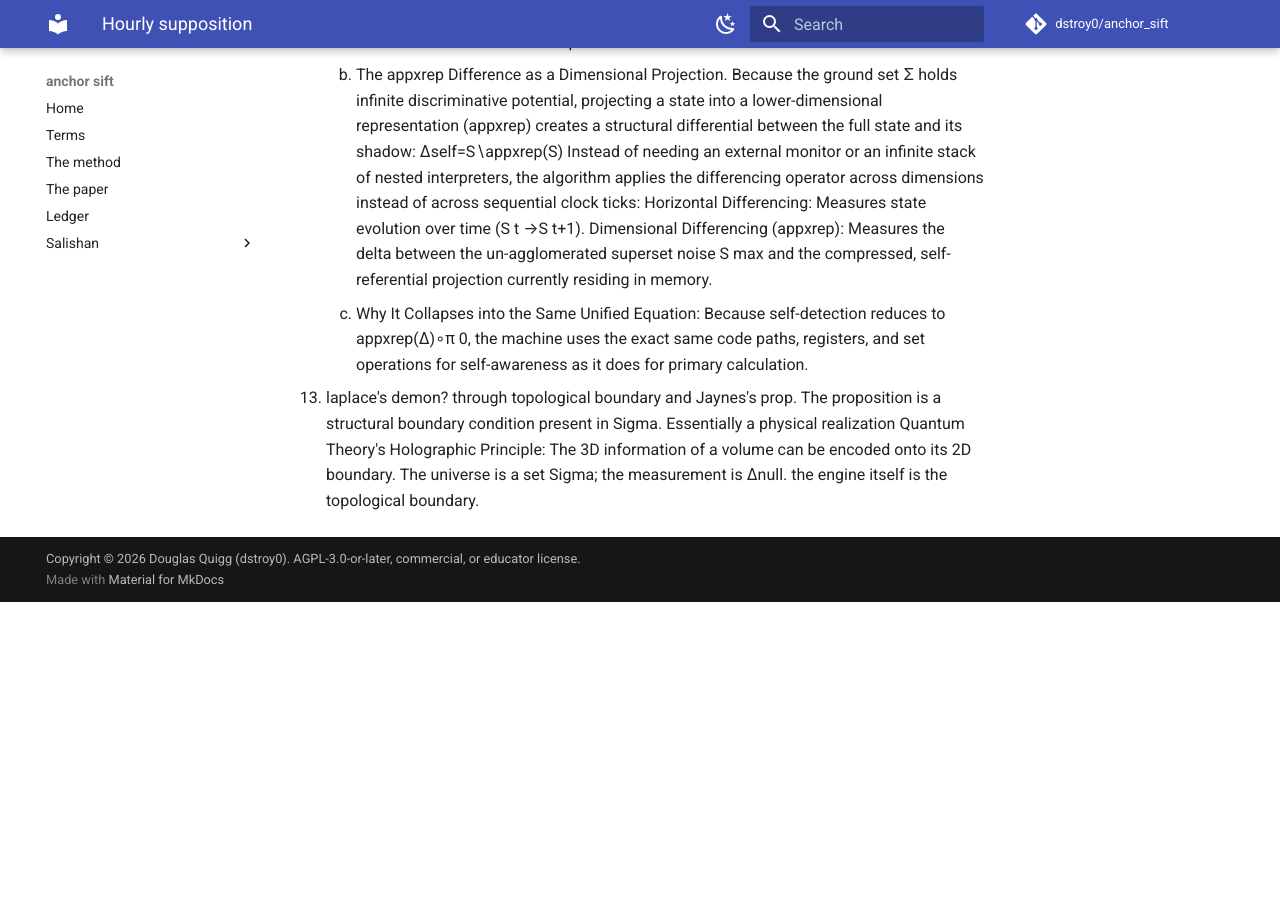
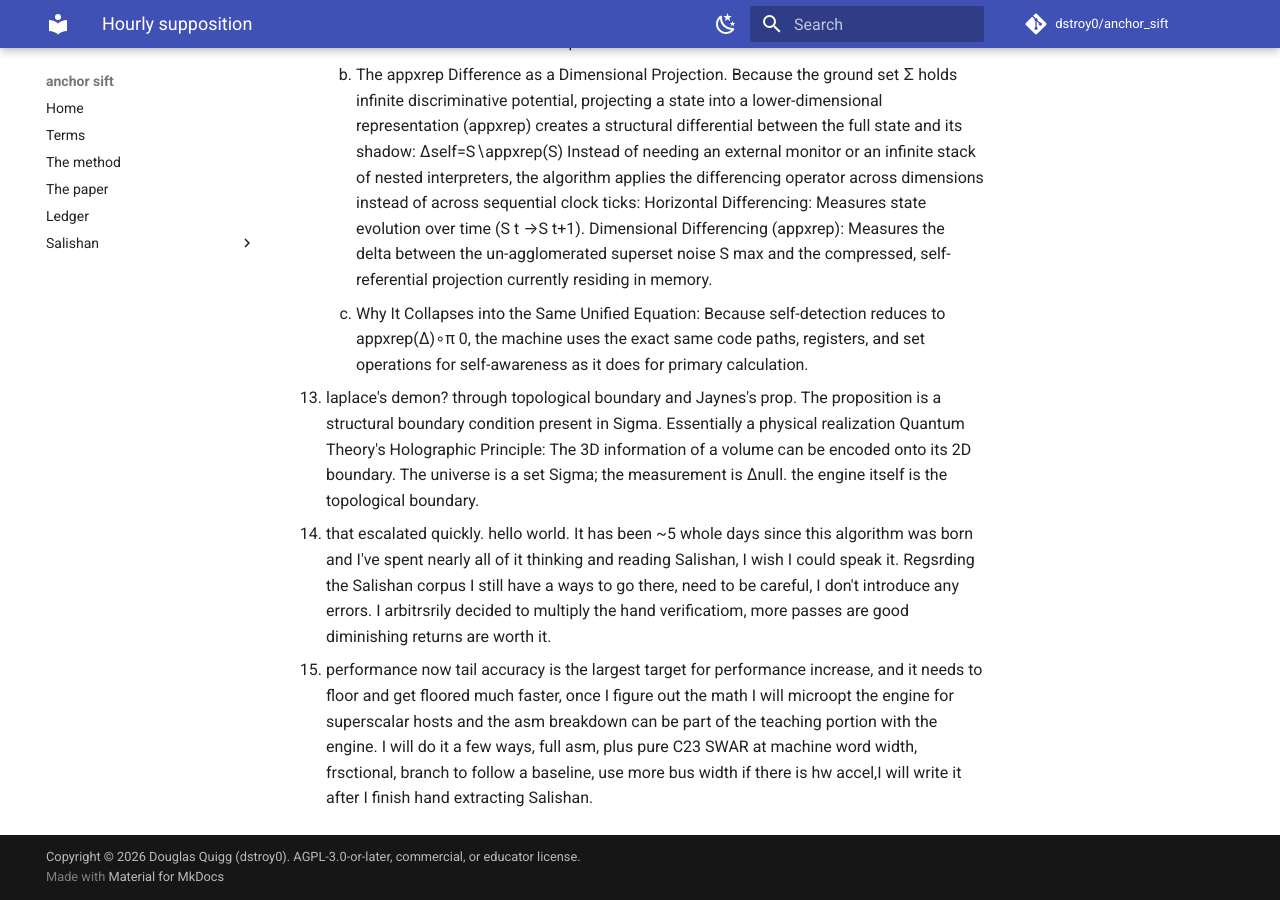
Before and after one commit to dstroy0/anchor_sift, an MkDocs documentation site: the page built from docs/research/hourly_supposition.md, in a window 1280 px wide and 900 px high, scrolled down 1629 px. Built offline with MkDocs 1.6.1 and Material for MkDocs 9.7.7, drawn with Linux system fonts in a browser that asks for light colours; comment, search, counter and statistics services are not loaded; before the commit the page ends 2231 px from its top, so only the background shows below that.

Commit message:
Update hourly_supposition.md
Predicted general perf opt

```diff
--- a/docs/research/hourly_supposition.md
+++ b/docs/research/hourly_supposition.md
@@ -78,3 +78,14 @@
       Quantum Theory's Holographic Principle: The 3D information of a volume can be
       encoded onto its 2D boundary. The universe is a set Sigma; the measurement is Δnull.
       the engine itself is the topological boundary.
+14. that escalated quickly. hello world. It has been ~5 whole days since this algorithm was
+      born and I've spent nearly all of it thinking and reading Salishan, I wish I could speak
+      it. Regsrding the Salishan corpus I still have a ways to go there, need to be careful,
+      I don't introduce any errors. I arbitrsrily decided to multiply the hand verificatiom,
+      more passes are good diminishing returns are worth it.
+15. performance now tail accuracy is the largest target for performance increase, and it needs
+      to floor and get floored much faster, once I figure out the math I will microopt
+      the engine for superscalar hosts and the asm breakdown can be part of the teaching portion
+      with the engine. I will do it a few ways, full asm, plus pure C23 SWAR at machine word width,
+      frsctional, branch to follow a baseline, use more bus width if there is hw accel,I will write
+      it after I finish hand extracting Salishan.
```
